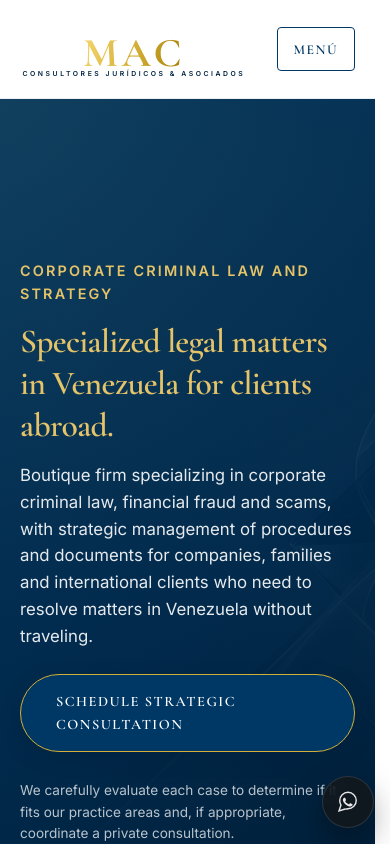
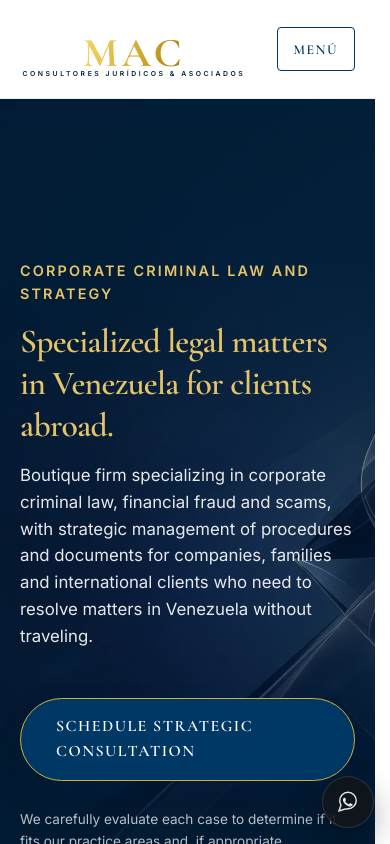
Before and after one commit to mcolina777-cpu/mac-consultores-site-clean, a Next.js app: page /en in a window 390 px wide. Shown: the top 844 px of the page. Built offline with nearby package versions, Linux system fonts and the light colour scheme.

Commit message:
Fix hero gradient, footer contrast, button behavior on mobile

```diff
--- a/src/app/globals.css
+++ b/src/app/globals.css
@@ -218,6 +218,28 @@ nav .nav-links {
     );
 }
 
+.hero-background {
+    position: absolute;
+    inset: 0;
+    z-index: 0;
+}
+
+.hero-image {
+    object-fit: cover;
+    width: 100%;
+    height: 100%;
+}
+
+.hero-overlay {
+    position: absolute;
+    inset: 0;
+    background: radial-gradient(
+        circle at center,
+        rgba(0, 31, 56, 0.15) 0%,
+        rgba(0, 31, 56, 0.85) 70%
+    );
+}
+
 .hero::before {
     content: '';
     position: absolute;
@@ -278,18 +300,10 @@ nav .nav-links {
 }
 
 .hero .btn-primary {
-    background-color: var(--primary);
-    color: var(--text-white);
-    border: 1px solid var(--accent);
-    box-shadow: 0 6px 18px rgba(0, 31, 56, 0.35);
-}
-
-.hero .btn-primary:hover {
-    background-color: var(--primary-dark);
-    border-color: var(--accent-light);
-    color: var(--text-white);
-    box-shadow: 0 10px 26px rgba(0, 31, 56, 0.50);
-}
+    margin-top: 1.5rem;
+    font-size: 1rem;
+}
+
 
 .hero-btn-hint {
     max-width: 680px;
@@ -479,12 +493,13 @@ section {
     border: 1px solid var(--accent);
     box-shadow: 0 6px 18px rgba(0, 31, 56, 0.35);
     transition:
-        background-color 0.3s ease,
-        border-color 0.3s ease,
-        box-shadow 0.3s ease,
-        transform 0.2s ease;
-}
-
+        background-color 0.25s ease,
+        border-color 0.25s ease,
+        box-shadow 0.25s ease,
+        transform 0.25s ease;
+}
+
+@media (hover: hover) {
     .btn-primary:hover {
         background-color: var(--primary-dark);
         border-color: var(--accent-light);
@@ -492,6 +507,7 @@ section {
         box-shadow: 0 10px 26px rgba(0, 31, 56, 0.50);
         transform: translateY(-2px);
     }
+}
 
 .btn-outline {
     border: 2px solid var(--primary);
@@ -513,17 +529,25 @@ section {
 }
 
 /* Elimina el destello gris del tap en móviles WebKit */
+.btn,
+.btn-primary,
 .btn-outline {
     -webkit-tap-highlight-color: transparent;
+}
+
+.btn-primary:focus-visible {
+    outline: 2px solid rgba(0, 115, 180, 0.9);
+    outline-offset: 2px;
 }
 
 /* FOOTER — Cierre azul/dorado que combina con todo */
 footer,
 .footer {
     background: linear-gradient(
-        135deg,
-        rgba(0, 31, 56, 0.98),
-        rgba(0, 56, 101, 0.92)
+        180deg,
+        rgba(0, 31, 56, 0.98) 0%,
+        rgba(0, 56, 101, 0.75) 50%,
+        rgba(0, 115, 180, 0.65) 100%
     );
     color: #ffffff;
     font-family: var(--font-cormorant), 'Cormorant Garamond', serif;
--- a/src/components/Hero.tsx
+++ b/src/components/Hero.tsx
@@ -6,6 +6,7 @@ import { getRoute } from "@/lib/routes";
 export default function Hero({ dict, locale }: { dict: any, locale: string }) {
   return (
     <header className="hero">
+      <div className="hero-background">
         <Image
           src="/assets/img/Hero 1.webp"
           alt="Sede principal de Mac Consultores Jurídicos & Asociados"
@@ -13,8 +14,10 @@ export default function Hero({ dict, locale }: { dict: any, locale: string }) {
           priority
           fetchPriority="high"
           placeholder="blur"
-        style={{ objectFit: 'cover', objectPosition: 'center', zIndex: -1 }}
+          className="hero-image"
         />
+        <div className="hero-overlay" />
+      </div>
       <div className="container">
         <div className="hero-content">
           <span className="section-tag">{dict?.tag}</span>
```
Lines whose indentation alone changed are shown as unchanged.
